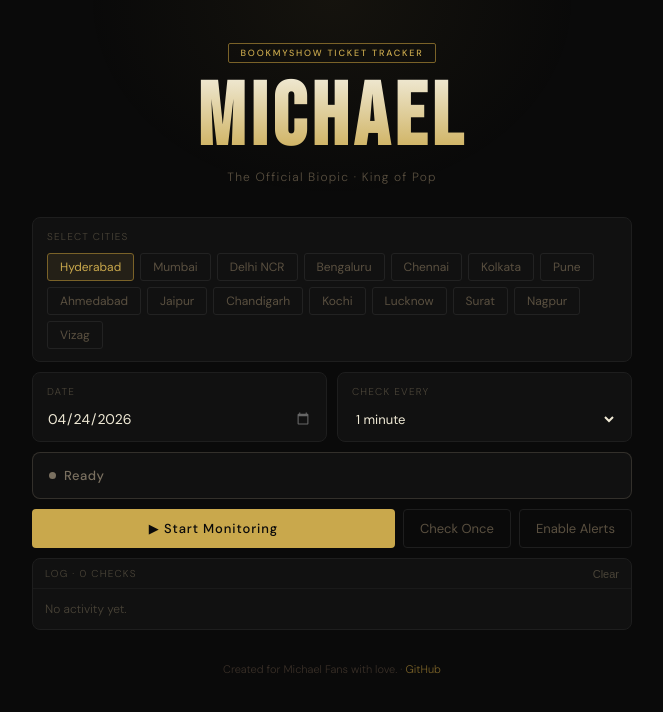
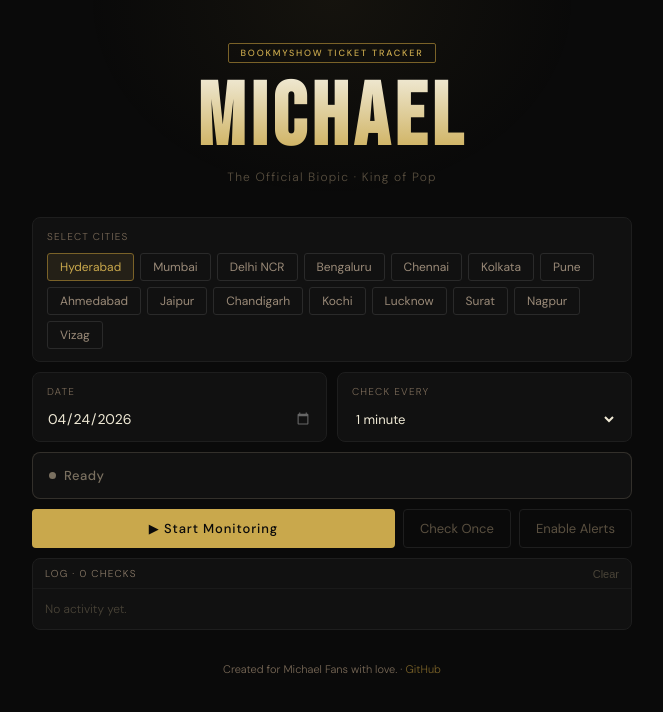
Before and after one commit to darshbs/michael-tracker, a Next.js app: page / in a window 1280 px wide. Shown: the top 712 px of the page, without its empty margins (308-971 px from the left). Built offline with nearby package versions, Linux system fonts and the light colour scheme.

Commit message:
made text color more visible

```diff
--- a/pages/index.js
+++ b/pages/index.js
@@ -245,7 +245,7 @@
             <div style={{ maxHeight: 160, overflowY: 'auto', padding: '6px 0' }}>
               {log.length === 0 && <div style={{ padding: '6px 12px', color: '#4A4438', fontSize: 12 }}>No activity yet.</div>}
               {log.map(e => (
-                <div key={e.id} style={{ display: 'flex', gap: 10, padding: '3px 12px', fontSize: 12, color: e.type === 'success' ? '#3DBA6F' : e.type === 'error' ? '#E24B4A' : '#5A5040' }}>
+                <div key={e.id} style={{ display: 'flex', gap: 10, padding: '3px 12px', fontSize: 12, color: e.type === 'success' ? '#3DBA6F' : e.type === 'error' ? '#E24B4A' : '#9A8A78' }}>
                   <span style={{ flexShrink: 0, color: '#3A3028', fontSize: 11 }}>{e.t}</span>
                   <span>{e.msg}</span>
                 </div>
@@ -253,7 +253,7 @@
             </div>
           </div>
 
-          <footer style={{ textAlign: 'center', fontSize: 11, color: '#3A3028', paddingTop: 16, paddingBottom: 8 }}>
+          <footer style={{ textAlign: 'center', fontSize: 11, color: '#7A6A58', paddingTop: 16, paddingBottom: 8 }}>
             Created for Michael Fans with love. ·{' '}
               <a href="https://github.com/darshbs/michael-tracker" target="_blank" rel="noopener noreferrer" style={{ color: '#7A6228', textDecoration: 'none' }}>
                 GitHub
@@ -280,15 +280,15 @@
   title: { fontFamily: "'Bebas Neue', sans-serif", fontSize: 'clamp(56px, 14vw, 88px)', letterSpacing: '0.06em', background: 'linear-gradient(180deg, #F0EAD6 0%, #C9A84C 100%)', WebkitBackgroundClip: 'text', WebkitTextFillColor: 'transparent', lineHeight: 1, marginBottom: 6 },
   sub: { fontSize: 12, color: '#5A5040', letterSpacing: '0.1em' },
   card: { background: '#111', border: '0.5px solid #1E1E1E', borderRadius: 8, padding: '12px 14px', marginBottom: 10 },
-  cardLabel: { fontSize: 10, color: '#4A4438', letterSpacing: '0.12em', textTransform: 'uppercase', marginBottom: 10 },
+  cardLabel: { fontSize: 10, color: '#7A6A58', letterSpacing: '0.12em', textTransform: 'uppercase', marginBottom: 10 },
   cityGrid: { display: 'flex', flexWrap: 'wrap', gap: 6 },
-  cityBtn: { background: 'transparent', border: '0.5px solid #222', color: '#5A5040', fontSize: 12, padding: '5px 12px', borderRadius: 3, cursor: 'pointer', fontFamily: "'DM Sans', sans-serif", transition: 'all 0.15s' },
+  cityBtn: { background: 'transparent', border: '0.5px solid #2A2A2A', color: '#9A8A78', fontSize: 12, padding: '5px 12px', borderRadius: 3, cursor: 'pointer', fontFamily: "'DM Sans', sans-serif", transition: 'all 0.15s' },
   cityBtnOn: { background: 'rgba(201,168,76,0.1)', border: '0.5px solid #7A6228', color: '#C9A84C' },
   dateInput: { background: 'transparent', border: 'none', color: '#F0EAD6', fontSize: 14, fontFamily: "'DM Sans', sans-serif", outline: 'none', width: '100%', cursor: 'pointer' },
   select: { background: 'transparent', border: 'none', color: '#F0EAD6', fontSize: 13, fontFamily: "'DM Sans', sans-serif", outline: 'none', width: '100%', cursor: 'pointer' },
   statusCard: { background: '#111', border: '0.5px solid', borderRadius: 8, padding: '14px 16px', marginBottom: 10, transition: 'border-color 0.3s' },
   dot: { width: 7, height: 7, borderRadius: '50%', display: 'inline-block', flexShrink: 0 },
-  dimText: { fontSize: 11, color: '#4A4438' },
+  dimText: { fontSize: 11, color: '#8A7A68' },
   btnPrimary: { flex: 1, minWidth: 150, padding: '10px 20px', background: '#C9A84C', color: '#0A0A0A', border: 'none', borderRadius: 4, fontSize: 13, fontWeight: 500, letterSpacing: '0.07em', cursor: 'pointer', fontFamily: "'DM Sans', sans-serif" },
   btnStop: { flex: 1, minWidth: 150, padding: '10px 20px', background: 'transparent', color: '#E24B4A', border: '0.5px solid #E24B4A', borderRadius: 4, fontSize: 13, cursor: 'pointer', fontFamily: "'DM Sans', sans-serif" },
   btnSec: { padding: '10px 16px', background: 'transparent', color: '#5A5040', border: '0.5px solid #1E1E1E', borderRadius: 4, fontSize: 13, cursor: 'pointer', fontFamily: "'DM Sans', sans-serif" },
```
